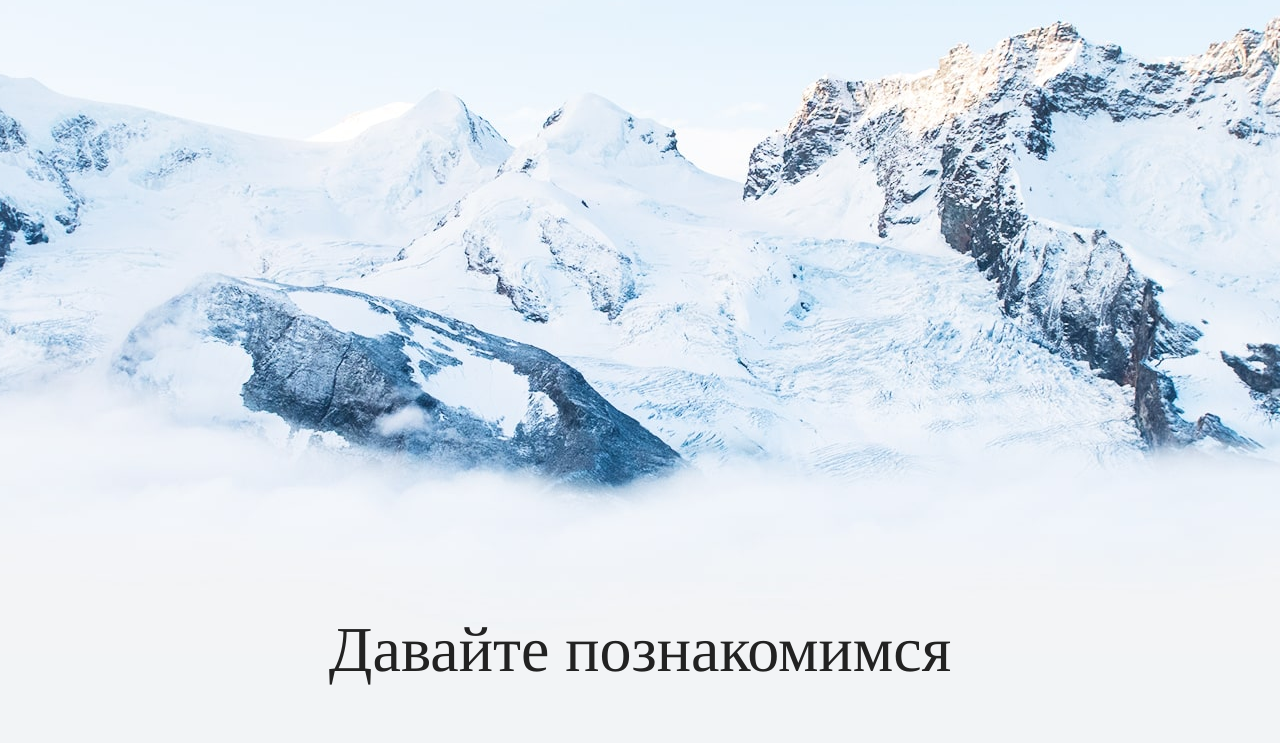
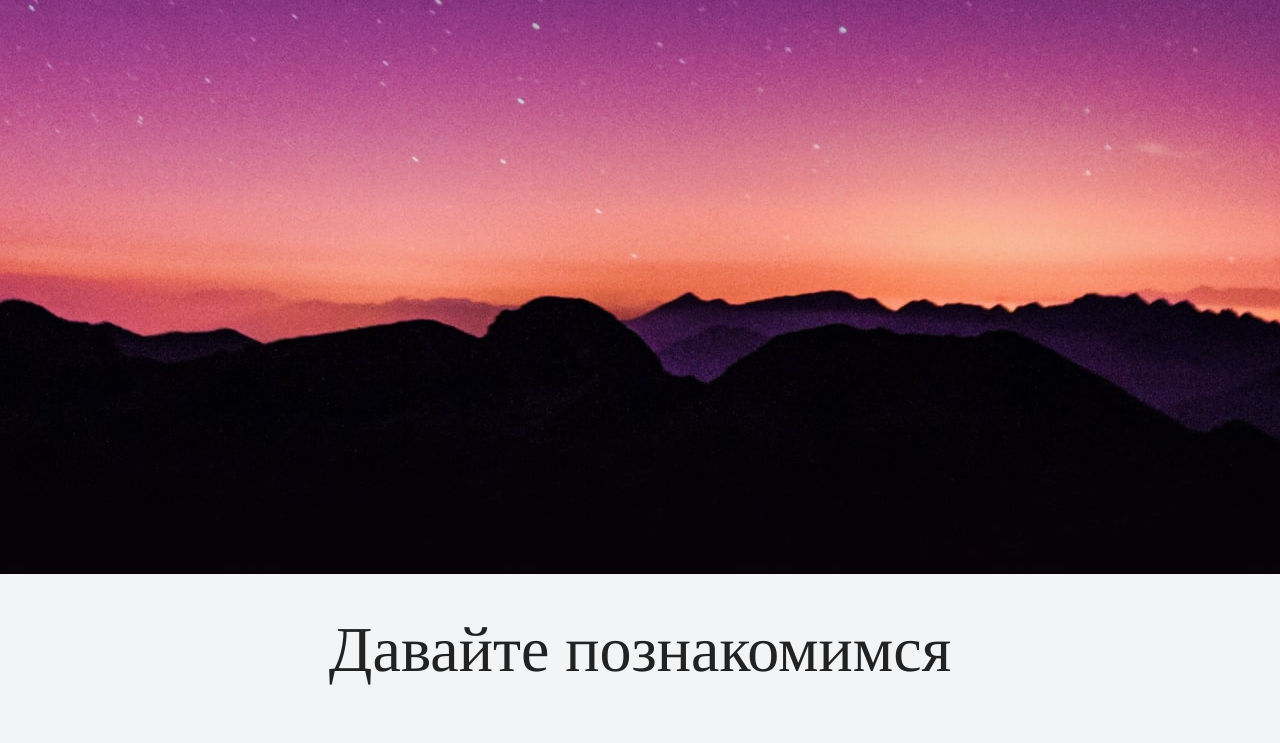
Before and after one commit to slava-969/creat_sait, a plain HTML site: page index.html in a window 1280 px wide. Shown: the part 426-1169 px from the top of the page. Drawn offline with Linux system fonts and the light colour scheme.

Commit message:
theme
change theme to dark

```diff
--- a/style.css
+++ b/style.css
@@ -6,7 +6,7 @@ body {
   line-height: 32px;
   color: #222222;
   background-color: #f2f4f6;
-  background-image: url("img/hero-bg.jpg");
+  background-image: url("img/hero-bg-dark.jpg");
   background-repeat: no-repeat;
   background-position: top center;
 }
```
Also changed, not shown: img/hero-bg-dark.jpg (added).
